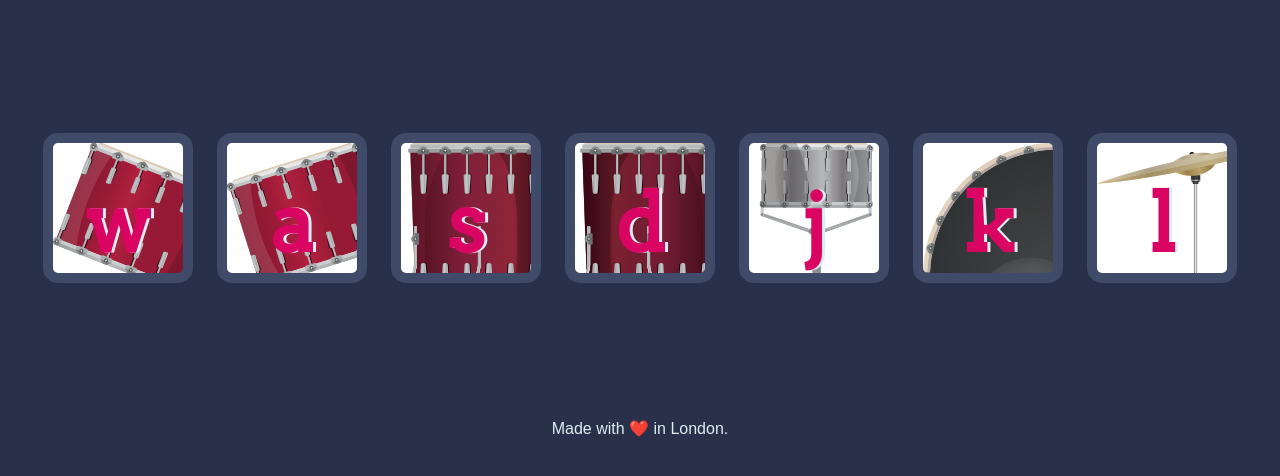
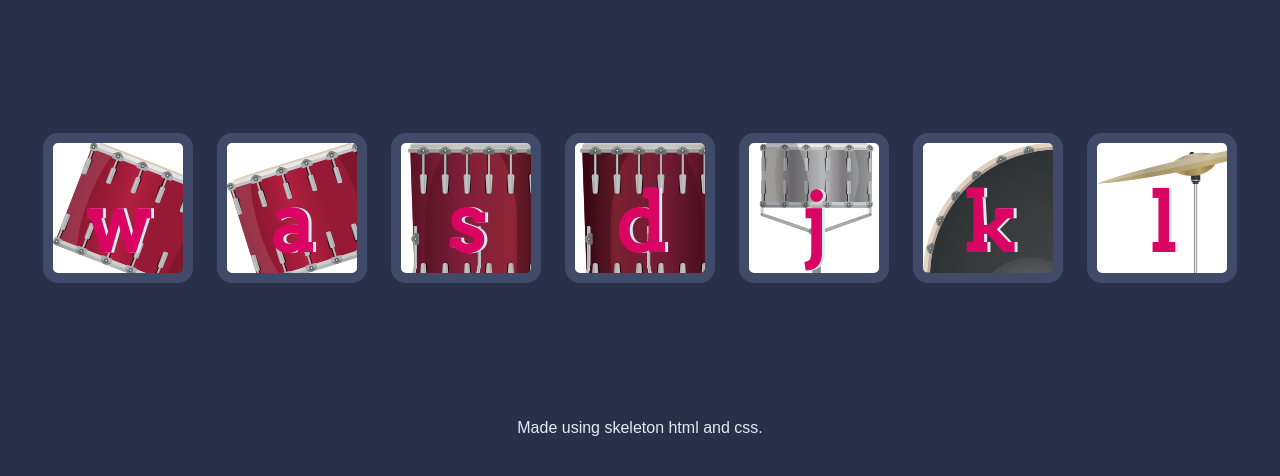
Before and after one commit to Alexists7/Drum, a plain HTML site: page index.html in a window 1280 px wide. Shown: the part 156-632 px from the top of the page. Drawn offline with Linux system fonts and the light colour scheme.

Commit message:
Update index.html

```diff
--- a/index.html
+++ b/index.html
@@ -24,7 +24,7 @@
   <script src="index.js"></script>
 </body>
   <footer>
-    Made with ❤️ in London.
+    Made using skeleton html and css.
   </footer>
 
 
```
